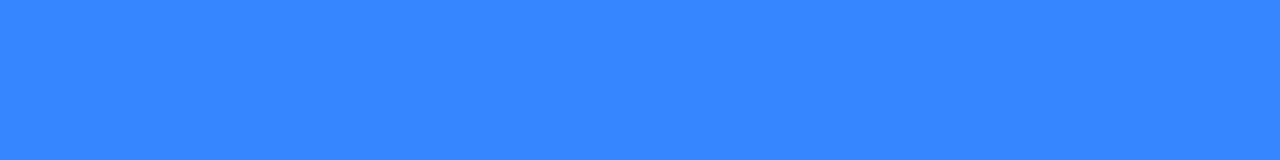
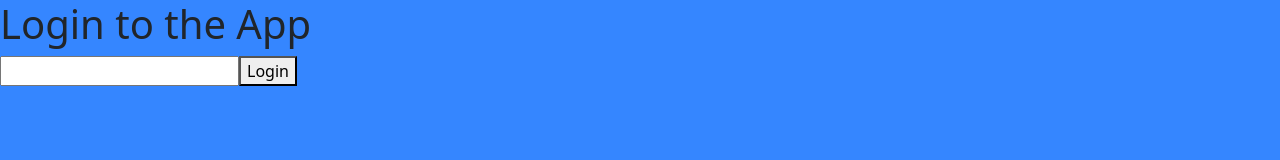
Before and after one commit to antoniojema/final-countdown, a React (Create React App) app in the folder frontend/: page / in a window 1280 px wide. Shown: the top 160 px of the page. Built offline with nearby package versions, Linux system fonts and the light colour scheme.

Commit message:
hotfix: login now visible

```diff
--- a/frontend/src/components/login/login.tsx
+++ b/frontend/src/components/login/login.tsx
@@ -14,7 +14,7 @@ export default class Login extends React.Component<{app : React.Component}> {
 
     render() {
         return (
-            <div>
+            <div style={{position: 'relative'}}>
                 <h1>Login to the App</h1>
                 <input type="password" id="pwd"></input>
                 <button onClick={() => this.savePassword()}>Login</button>
```
